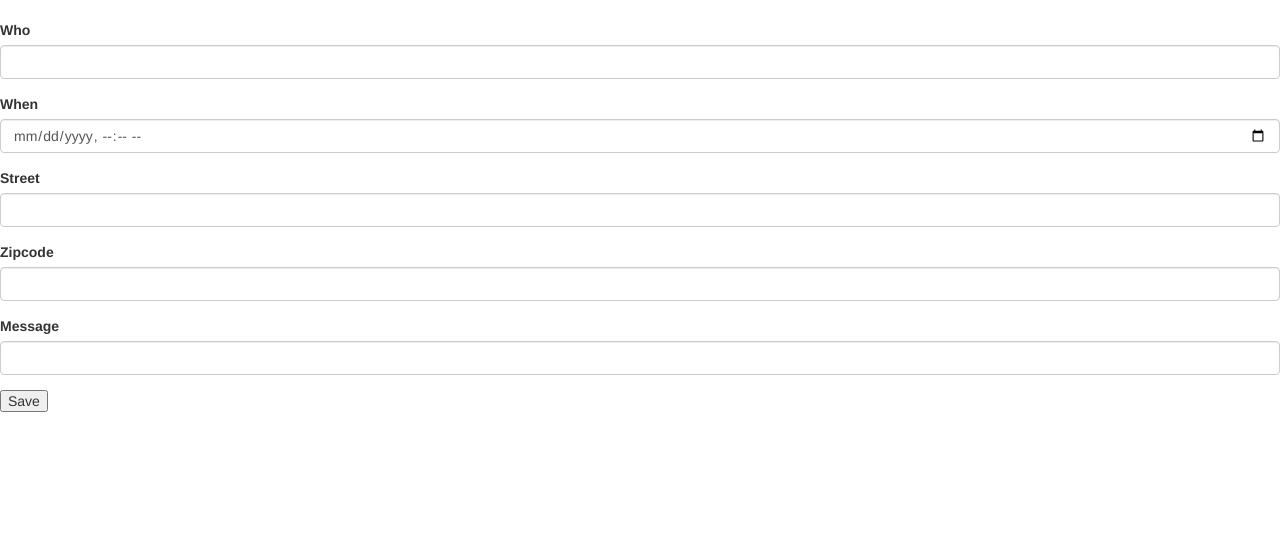
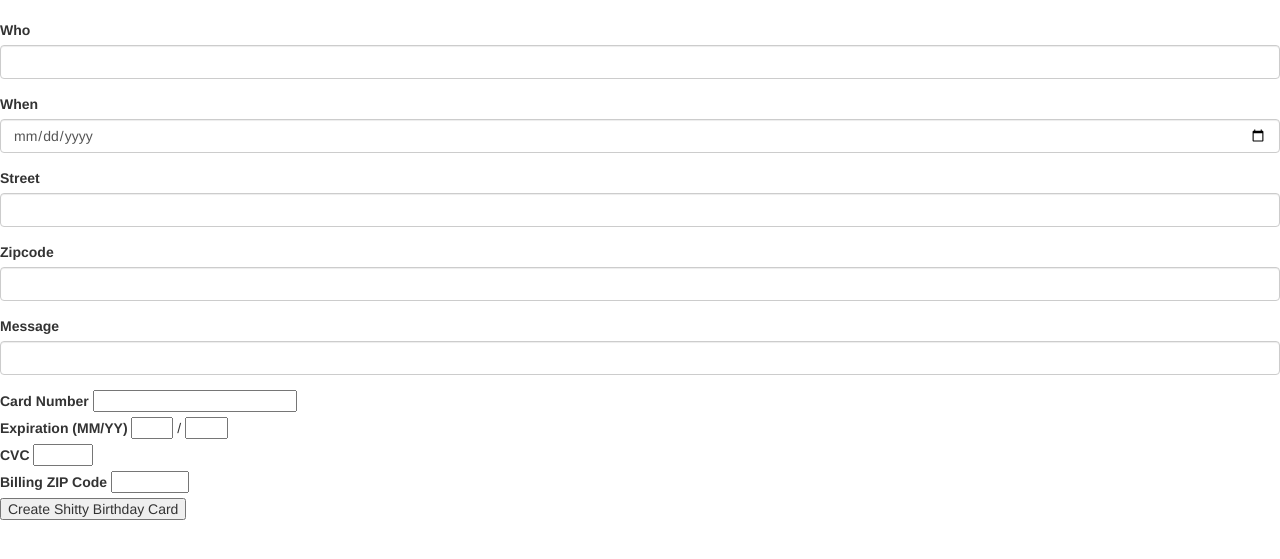
Before and after one commit to dimino/shittybirthdaycards, a Django app: page /cards/create/ in a window 1280 px wide. Shown: the part 52-611 px from the top of the page. Run offline with Django 3.2, Linux system fonts and the light colour scheme; some libraries are stand-ins or nearby versions.

Commit message:
Added payment processing.

```diff
--- a/docker-compose.yml
+++ b/docker-compose.yml
@@ -16,3 +16,6 @@ services:
       - redis
     environment:
       - USPS_USERNAME
+      - STRIPE_SECRET_KEY
+      - STRIPE_PUBLIC_KEY
+      - LOB_API_KEY
--- a/requirements.txt
+++ b/requirements.txt
@@ -6,3 +6,4 @@ django-extensions==1.7.5
 uszipcode==0.1.3
 python-usps2==0.2.0
 arrow==0.10.0
+stripe==1.46.0
--- a/shittybirthdaycards_com/sbc/models.py
+++ b/shittybirthdaycards_com/sbc/models.py
@@ -1,14 +1,17 @@
+import datetime
 from django.db import models
 
 
 class Card(models.Model):
     who = models.CharField(max_length=100)
-    when = models.DateTimeField()
+    when = models.DateField()
 
     street = models.CharField(max_length=100)
     zipcode = models.CharField(max_length=11)
 
     message = models.CharField(max_length=140)
 
+    charge_id = models.CharField(max_length=27, null=True, blank=True)
+
     class Meta:
         db_table = 'cards'
--- a/shittybirthdaycards_com/sbc/serializers.py
+++ b/shittybirthdaycards_com/sbc/serializers.py
@@ -42,6 +42,6 @@ class CardSerializer(serializers.HyperlinkedModelSerializer):
                 state=zipcode_data['State']
             )
         except USPSXMLError:
-            raise serializers.ValidationError("Couldn't find the address.")
+            raise serializers.ValidationError("Couldn't find the street and zip combo.")
 
         return data
--- /dev/null
+++ b/shittybirthdaycards_com/sbc/static/sbc.js
@@ -0,0 +1,36 @@
+$(function() {
+  var $form = $('#card-create-form');
+  $form.submit(function(event) {
+    // Disable the submit button to prevent repeated clicks:
+    $form.find('.submit').prop('disabled', true);
+
+    // Request a token from Stripe:
+    Stripe.card.createToken($form, stripeResponseHandler);
+
+    // Prevent the form from being submitted:
+    return false;
+  });
+});
+
+function stripeResponseHandler(status, response) {
+  // Grab the form:
+  var $form = $('#card-create-form');
+
+  if (response.error) { // Problem!
+
+    // Show the errors on the form:
+    $form.find('.payment-errors').text(response.error.message);
+    $form.find('.submit').prop('disabled', false); // Re-enable submission
+
+  } else { // Token was created!
+
+    // Get the token ID:
+    var token = response.id;
+
+    // Insert the token ID into the form so it gets submitted to the server:
+    $form.append($('<input type="hidden" name="stripeToken">').val(token));
+
+    // Submit the form:
+    $form.get(0).submit();
+  }
+};
--- a/shittybirthdaycards_com/sbc/templates/base.html
+++ b/shittybirthdaycards_com/sbc/templates/base.html
@@ -19,6 +19,8 @@
       </div>
     </div>
     {% block content %}{% endblock %}
+    <script src="https://cdnjs.cloudflare.com/ajax/libs/jquery/3.1.1/jquery.min.js" integrity="sha256-hVVnYaiADRTO2PzUGmuLJr8BLUSjGIZsDYGmIJLv2b8=" crossorigin="anonymous"></script>
     <script src="https://maxcdn.bootstrapcdn.com/bootstrap/3.3.7/js/bootstrap.min.js" integrity="sha384-Tc5IQib027qvyjSMfHjOMaLkfuWVxZxUPnCJA7l2mCWNIpG9mGCD8wGNIcPD7Txa" crossorigin="anonymous"></script>
+    <script src="{% static 'sbc.js' %}"></script>
   </body>
 </html>
--- a/shittybirthdaycards_com/sbc/templates/card_create.html
+++ b/shittybirthdaycards_com/sbc/templates/card_create.html
@@ -5,16 +5,49 @@
 {% block content %}
 {% load rest_framework %}
 
-{% if success %}
-<div class="alert alert-success">
-  <strong>Success!</strong>
+{% if 'non_field_errors' in errors %}
+<div class="alert alert-danger">
+  {% for error in errors.non_field_errors %}
+  <strong>{{ error }}</strong>
+  {% endfor %}
 </div>
 {% endif %}
 
-<form action="{% url 'card-create' %}" method="POST">
+<form action="{% url 'card-create' %}" id="card-create-form" method="POST">
     {% csrf_token %}
     {% render_form serializer %}
-    <input type="submit" value="Save">
+    <span class="payment-errors"></span>
+    <div class="form-row">
+      <label >
+        <span>Card Number</span>
+        <input type="text" size="20" data-stripe="number"/>
+      </label>
+    </div>
+    <div class="form-row">
+      <label>
+        <span>Expiration (MM/YY)</span>
+        <input type="text" size="2" data-stripe="exp_month">
+      </label>
+      <span> / </span>
+      <input type="text" size="2" data-stripe="exp_year">
+    </div>
+    <div class="form-row">
+      <label>
+        <span>CVC</span>
+        <input type="text" size="4" data-stripe="cvc">
+      </label>
+    </div>
+    <div class="form-row">
+      <label>
+        <span>Billing ZIP Code</span>
+        <input type="text" size="6" data-stripe="address_zip">
+      </label>
+    </div>
+    <input type="submit" class="submit" value="Create Shitty Birthday Card">
 </form>
 
+<script type="text/javascript" src="https://js.stripe.com/v2/"></script>
+<script type="text/javascript">
+  Stripe.setPublishableKey("{{ stripe_public_key }}");
+</script>
 {% endblock %}
--- a/shittybirthdaycards_com/sbc/urls.py
+++ b/shittybirthdaycards_com/sbc/urls.py
@@ -4,4 +4,5 @@ from sbc import views
 
 urlpatterns = [
     url(r'^cards/create/$', views.CardView.as_view(), name='card-create'),
+    url(r'^cards/created/$', views.CardCreatedView.as_view(), name='card-created'),
 ]
--- a/shittybirthdaycards_com/sbc/views.py
+++ b/shittybirthdaycards_com/sbc/views.py
@@ -1,18 +1,25 @@
+import logging
+
 from sbc.models import Card
 from sbc.serializers import CardSerializer
 from rest_framework.renderers import TemplateHTMLRenderer
-from rest_framework.authentication import SessionAuthentication, BasicAuthentication
+from rest_framework.authentication import (
+    SessionAuthentication,
+    BasicAuthentication,
+)
 from rest_framework.permissions import IsAuthenticated
 from django.shortcuts import get_object_or_404, redirect
+from django.views.generic.base import TemplateView
+from django.conf import settings
+
+import stripe
+stripe.api_key = settings.STRIPE_SECRET_KEY
 
 from rest_framework import viewsets
 from rest_framework import views
 from rest_framework.response import Response
 
-
-class CardViewSet(viewsets.ModelViewSet):
-    queryset = Card.objects.all()
-    serializer_class = CardSerializer
+log = logging.getLogger(__name__)
 
 
 class CardView(views.APIView):
@@ -21,11 +28,39 @@ class CardView(views.APIView):
 
     def get(self, request):
         serializer = CardSerializer()
-        return Response({'serializer': serializer})
+        return Response(
+            {
+                'serializer': serializer,
+                'stripe_public_key': settings.STRIPE_PUBLIC_KEY
+            }
+        )
 
     def post(self, request):
         serializer = CardSerializer(data=request.data)
+        log.error(request.data)
         if not serializer.is_valid():
-            return Response({'serializer': serializer, 'errors': serializer.errors})
-        serializer.save()
-        return Response({'serializer': serializer, 'success': True})
+            return Response(
+                {'serializer': serializer, 'errors': serializer.errors}
+            )
+
+        charge = stripe.Charge.create(
+            amount=settings.POSTCARD_COST_CENTS,
+            currency="usd",
+            source=request.data['stripeToken'],
+            description="Charge for birthday card to {}.".format(
+                request.data['who']
+            )
+        )
+
+        if charge['outcome']['network_status'] == 'approved_by_network':
+            serializer.save(charge_id=charge.id)
+            return redirect('card-created')
+        else:
+            errors = {
+                'non_field_errors': [charge['failure_message']]
+            }
+            return Response({'serializer': serializer, 'errors': errors})
+
+
+class CardCreatedView(TemplateView):
+    template_name = 'card_created.html'
--- a/shittybirthdaycards_com/shittybirthdaycards_com/settings/base.py
+++ b/shittybirthdaycards_com/shittybirthdaycards_com/settings/base.py
@@ -16,6 +16,9 @@ ALLOWED_HOSTS = ['*']
 
 # API keys
 USPS_USERNAME = os.environ['USPS_USERNAME']
+STRIPE_SECRET_KEY = os.environ['STRIPE_SECRET_KEY']
+STRIPE_PUBLIC_KEY = os.environ['STRIPE_PUBLIC_KEY']
+LOB_API_KEY = os.environ['LOB_API_KEY']
 
 # Application definition
 
@@ -91,3 +94,5 @@ USE_TZ = True
 # https://docs.djangoproject.com/en/1.8/howto/static-files/
 
 STATIC_URL = '/static/'
+
+POSTCARD_COST_CENTS = 149
```
Also changed, not shown: shittybirthdaycards_com/sbc/templates/card_created.html (added, +12 -0 lines), shittybirthdaycards_com/sbc/migrations/0001_initial.py, test_requirements.txt (line endings or trailing spaces).
